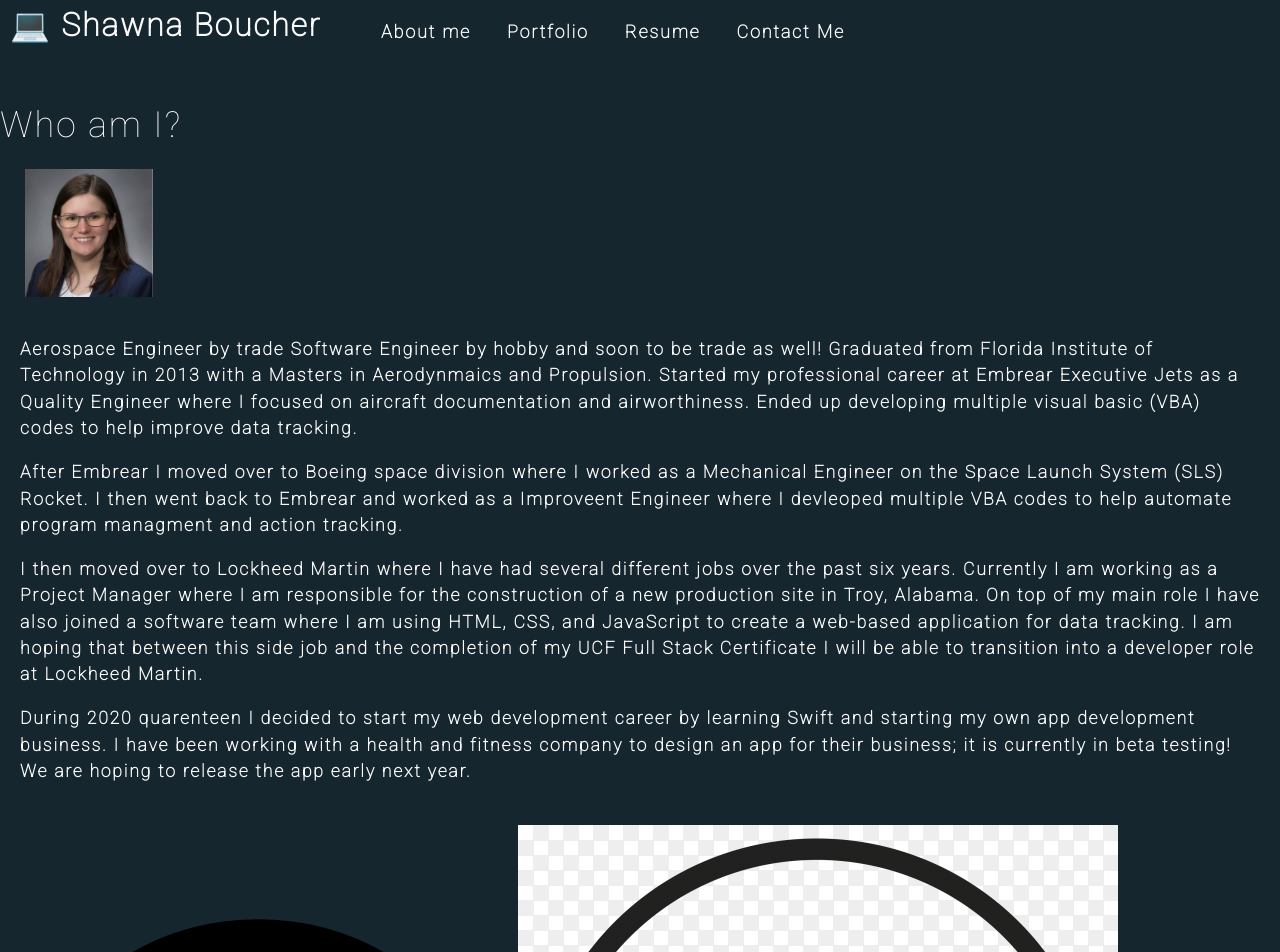
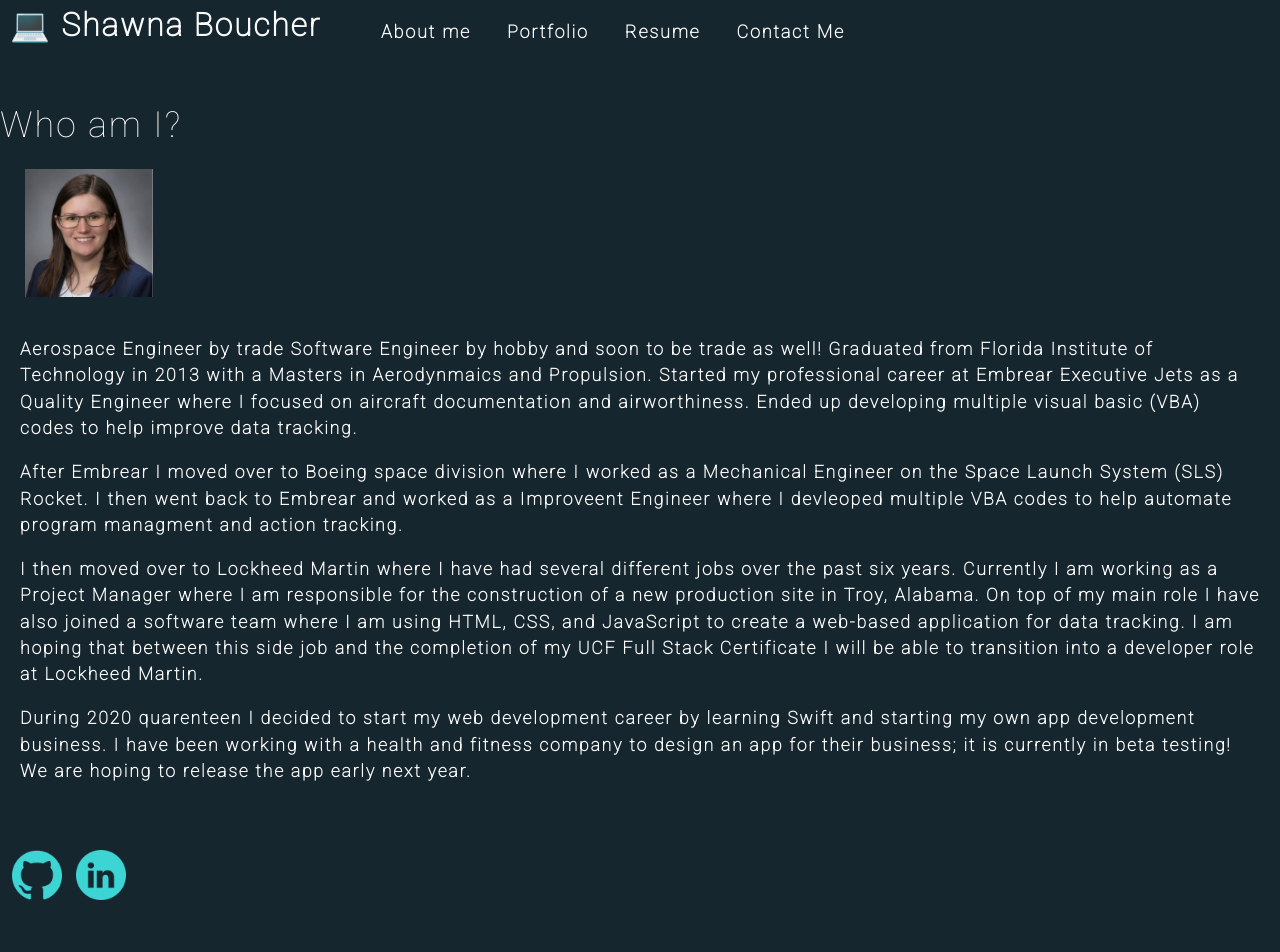
Before and after one commit to sboucher2011/react-portfolio-hire-me, a React (Create React App) app in the folder react-portfolio-hire-me/: page / in a window 1280 px wide. Shown: the top 952 px of the page. After the commit the page ends 907 px from the top, so only its background shows below. Built offline with nearby package versions, Linux system fonts and the light colour scheme.

Commit message:
updated footer icons css

```diff
--- a/react-portfolio-hire-me/src/index.css
+++ b/react-portfolio-hire-me/src/index.css
@@ -320,3 +320,11 @@
     object-fit: scale-down;
     box-shadow: inset 0 0 0 1000px rgba(50, 55, 66, 0.5);
 }
+
+.footerIcon {
+  height: 50;
+  width: 50px;
+  filter: invert(94%) sepia(63%) saturate(2658%) hue-rotate(139deg) brightness(85%) contrast(95%);
+  margin-left: 10px;
+  margin-top: 25px;
+}
```
Also changed, not shown: react-portfolio-hire-me/src/assets/linkedIn.png.
